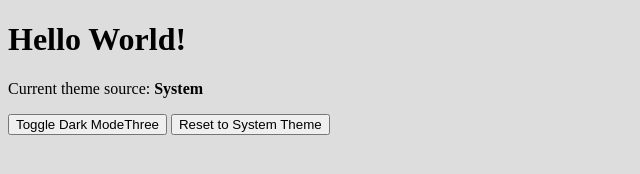
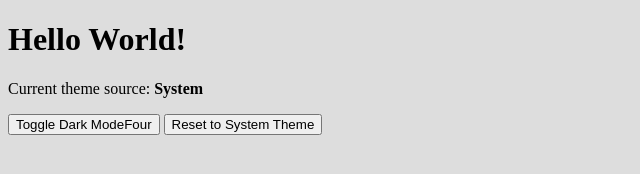
Before and after one commit to yaoguilv/my-electron-app, an Electron app: page index.html in a window 800 px wide. Shown: the full height of the page, 0-640 px from the left. Drawn offline with Linux system fonts and the light colour scheme.

Commit message:
modify40

```diff
--- a/index.html
+++ b/index.html
@@ -12,7 +12,7 @@
     <h1>Hello World!</h1>
     <p>Current theme source: <strong id="theme-source">System</strong></p>
 
-    <button id="toggle-dark-mode">Toggle Dark ModeThree</button>
+    <button id="toggle-dark-mode">Toggle Dark ModeFour</button>
     <button id="reset-to-system">Reset to System Theme</button>
 
     <script src="renderer.js"></script>
--- a/package.json
+++ b/package.json
@@ -1,6 +1,6 @@
 {
   "name": "my-electron-app",
-  "version": "3.0.0",
+  "version": "4.0.0",
   "description": "my electron tutorial",
   "main": "main.js",
   "author": "cx",
```
